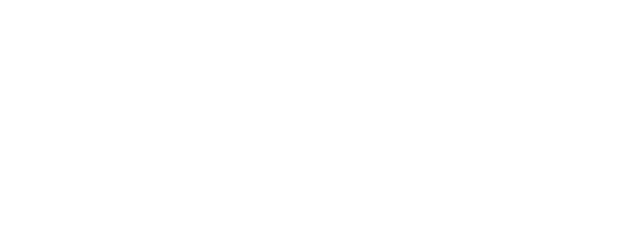
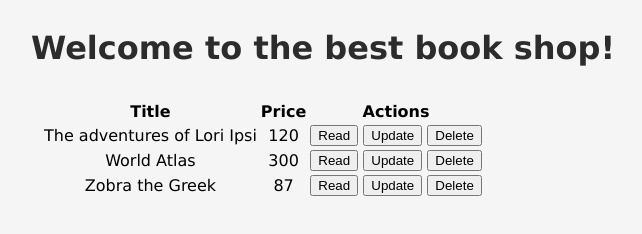
Before and after one commit to RanSabban/ex-book-shop, a plain HTML site: page index.html in a window 1280 px wide. Shown: the whole page, without its empty margins (317-959 px from the left). Drawn offline with Linux system fonts and the light colour scheme.

Commit message:
Add render + some basic JS files

```diff
--- a/css/style.css
+++ b/css/style.css
@@ -0,0 +1,30 @@
+body{
+    display: grid;
+    text-align: center;
+    background-color: whitesmoke;
+    justify-content: center;
+    font-family: Verdana, Geneva, Tahoma, sans-serif;
+}
+
+h1{
+    color: rgb(23, 23, 23);
+    opacity: 0.9;
+}
+
+/* table{
+    margin-inline-start: 50%;
+    margin-inline-end: 50%;
+} */
+/*
+th{
+    width: 20px;
+} */
+
+table,th,td {
+    border-width: 10px;
+    border-color: black;
+}
+
+.table-container{
+    padding: 10px;
+}
--- a/index.html
+++ b/index.html
@@ -4,11 +4,16 @@
     <meta charset="UTF-8">
     <meta name="viewport" content="width=device-width, initial-scale=1.0">
     <link rel="stylesheet" href="css/style.css"/>
-    <title>Document</title>
+    <title>Book shop</title>
 </head>
-<body>
-
-
-    <script src="js/bookshop.controller.js"></script>
+<body onload="oninit()">
+    <h1>Welcome to the best book shop!</h1>
+    <section class="table-container">
+    <table>
+    </table>
+    </section>
+    <script src="js/util.service.js"></script>
+    <script src="js/book.service.js"></script>
+    <script src="js/book.controller.js"></script>
 </body>
 </html>
--- /dev/null
+++ b/js/book.controller.js
@@ -0,0 +1,30 @@
+'use strict';
+
+function oninit(){
+    render()
+}
+
+function render(){
+    var strHTML = `<table>
+    <tr>
+        <th>Title</th>
+        <th>Price</th>
+        <th>Actions</th>
+    </tr>`
+    var tableHTML = gBooks.map(book =>
+        `
+        <tr>
+            <td>${book.name}</td>
+            <td>${book.price}</td>
+            <td>
+            <button>Read</button>
+            <button>Update</button>
+            <button>Delete</button>
+            </td>
+        </tr>
+        `
+    )
+    strHTML+= tableHTML.join('') + '</table>'
+    const tableEl = document.querySelector('table')
+    tableEl.innerHTML = strHTML
+}
--- /dev/null
+++ b/js/book.service.js
@@ -0,0 +1,11 @@
+'use strict';
+
+var gBooks = getBooks()
+
+function getBooks(){
+    return  [
+        {id: makeId(),name: 'The adventures of Lori Ipsi' , price: 120},
+        {id: makeId(),name: 'World Atlas' , price: 300},
+        {id: makeId(),name: 'Zobra the Greek' , price: 87}
+    ]
+}
--- a/js/bookshop.controller.js
+++ /dev/null
@@ -1 +0,0 @@
-'use strict';
--- /dev/null
+++ b/js/util.service.js
@@ -0,0 +1,11 @@
+'use strict'
+
+function makeId(length = 5) {
+    var id = ''
+    var possible = 'ABCDEFGHIJKLMNOPQRSTUVWXYZabcdefghijklmnopqrstuvwxyz0123456789'
+
+    for (var i = 0; i < length; i++) {
+        id += possible.charAt(Math.floor(Math.random() * possible.length))
+    }
+    return id
+}
```
